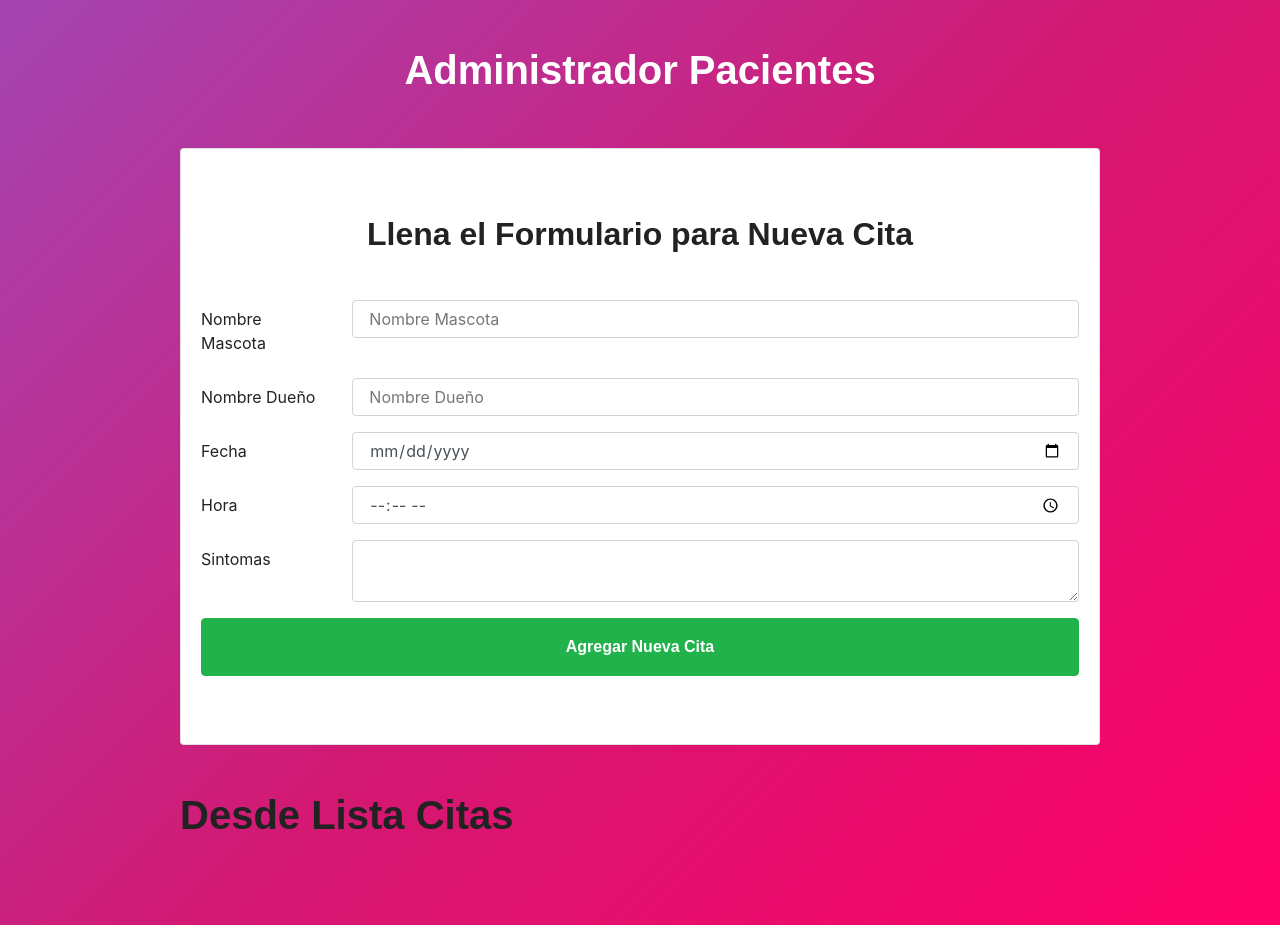
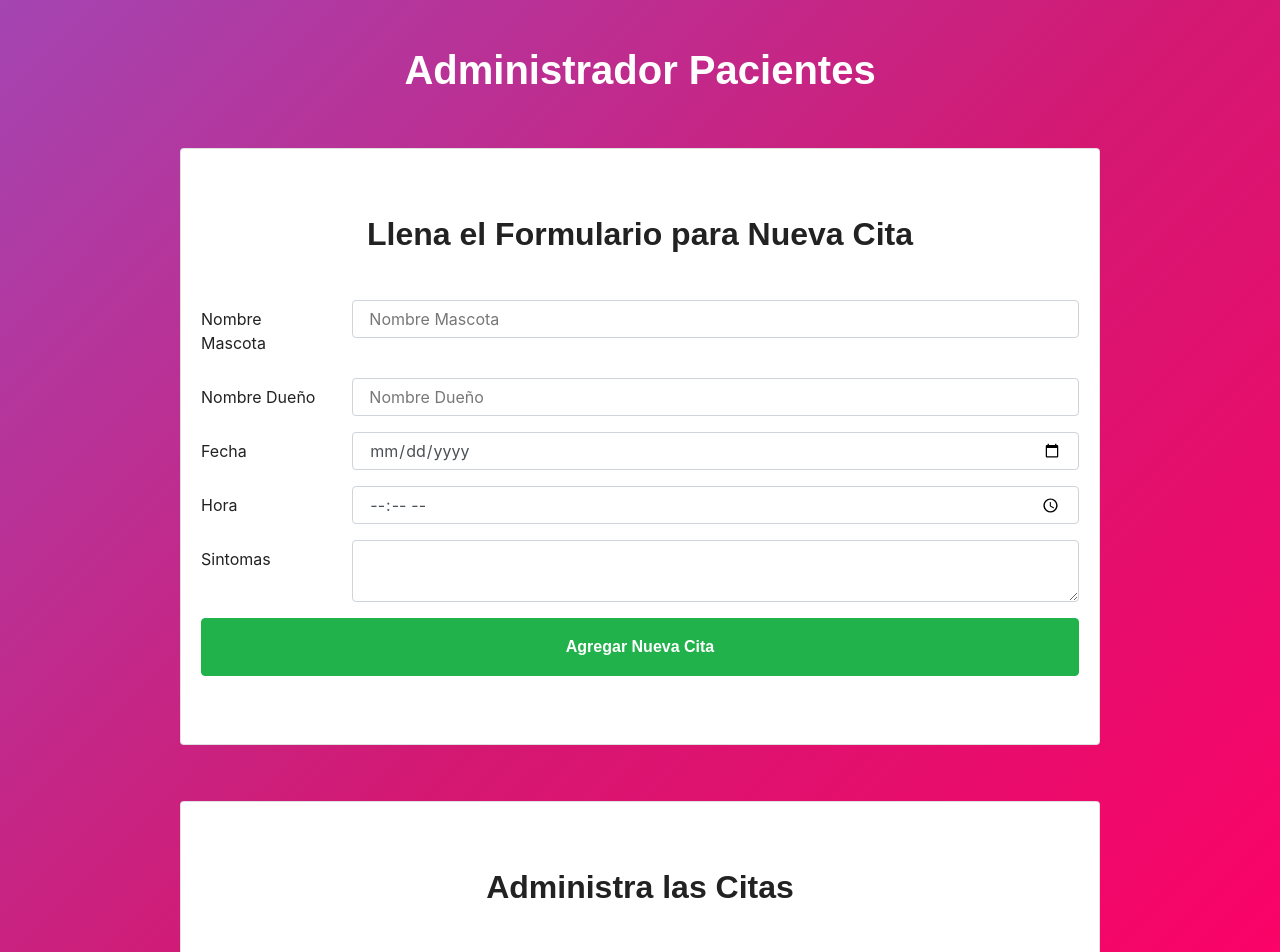
Before and after one commit to crisroddev/react-hooks-redux, a React (Create React App) app in the folder administrador-pacientes/: page / in a window 1280 px wide. Shown: the top 952 px of the page. Before the commit the page ends 925 px from the top, so only its background shows below. Built offline with nearby package versions, Linux system fonts and the light colour scheme; a web font is replaced by a local one.

Commit message:
Paso por props citas que viene de app

```diff
--- a/administrador-pacientes/src/components/ListaCitas.js
+++ b/administrador-pacientes/src/components/ListaCitas.js
@@ -1,8 +1,19 @@
 import React from 'react'
 
-const ListaCitas = () => {
+const ListaCitas = ({citas}) => {
     return (
-        <h1>Desde Lista Citas</h1>
+        <div className="card mt-2 py-5">
+            <div className="card-body">
+                <h2 className="card-title text-center">
+                    Administra las Citas
+                </h2>
+                <div className="lista-citas">
+
+
+                </div>
+
+            </div>
+        </div>
      );
 }
 
```
